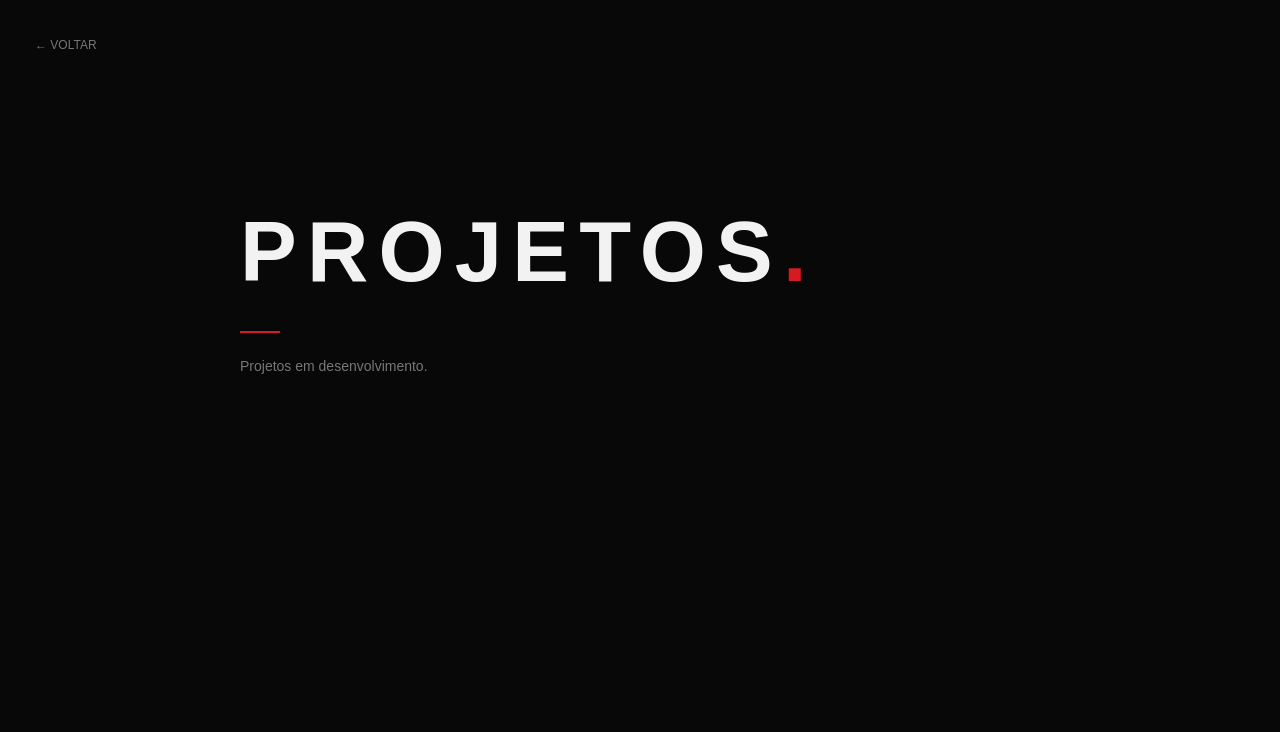
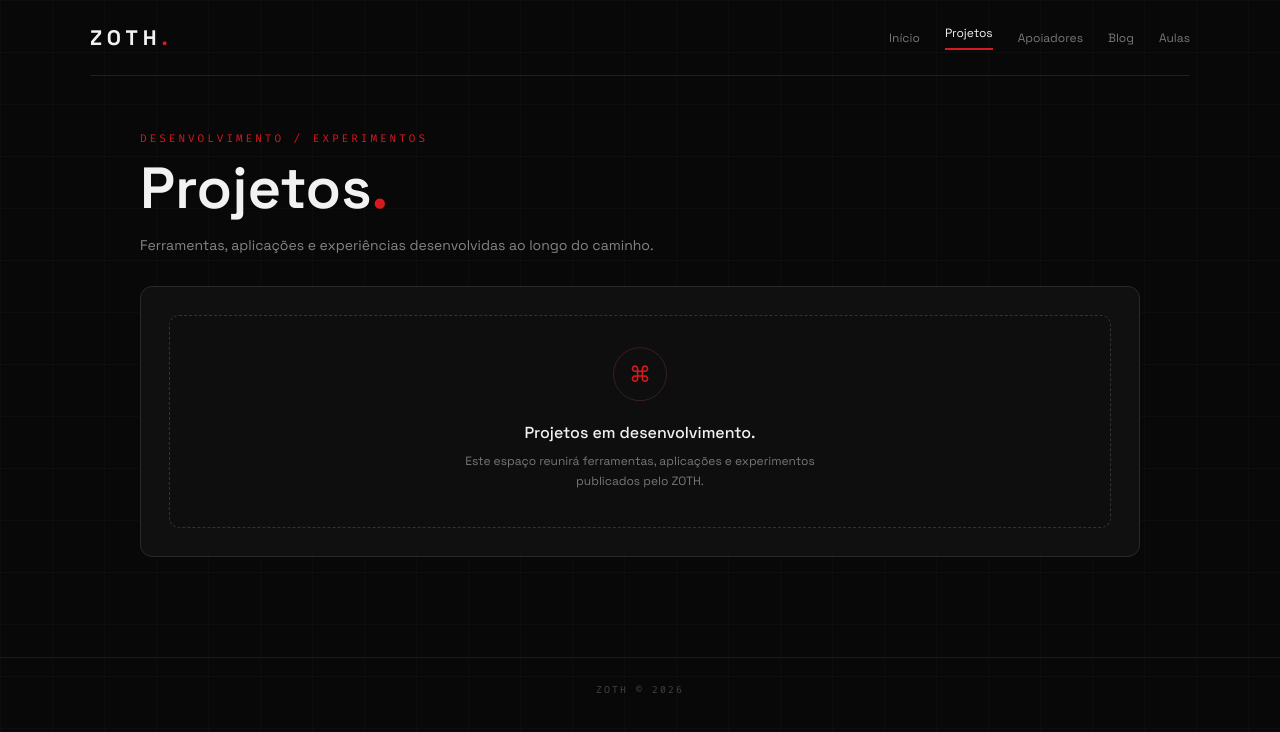
Before and after one commit to Z0TH729/zoth, a plain HTML site: page projetos.html in a window 1280 px wide. Drawn offline with Linux system fonts and the light colour scheme.

Commit message:
Padroniza layout do site no estilo da comunidade

```diff
--- a/projetos.html
+++ b/projetos.html
@@ -1,73 +1,34 @@
 <!DOCTYPE html>
-<html lang="pt-BR">
-<head>
-<meta charset="UTF-8">
-<meta name="viewport" content="width=device-width, initial-scale=1.0">
-<title>ZOTH — Projetos</title>
-
+<html lang="pt-BR"><head><meta charset="UTF-8"><meta name="viewport" content="width=device-width, initial-scale=1.0"><meta name="theme-color" content="#080808"><title>Projetos | ZOTH</title>
+<link rel="preconnect" href="https://fonts.googleapis.com"><link rel="preconnect" href="https://fonts.gstatic.com" crossorigin><link href="https://fonts.googleapis.com/css2?family=Space+Grotesk:wght@400;500;600;700&family=Fira+Code:wght@400;500&display=swap" rel="stylesheet">
 <style>
-* {
-    margin: 0;
-    padding: 0;
-    box-sizing: border-box;
-}
-
-body {
-    background: #080808;
-    color: #f2f2f2;
-    font-family: Arial, sans-serif;
-    min-height: 100vh;
-    padding: 35px;
-}
-
-a {
-    color: #777;
-    text-decoration: none;
-    font-size: 12px;
-}
-
-a:hover {
-    color: #d71920;
-}
-
-main {
-    max-width: 800px;
-    margin: 150px auto;
-}
-
-h1 {
-    font-size: clamp(45px, 9vw, 85px);
-    letter-spacing: .12em;
-}
-
-h1 span {
-    color: #d71920;
-}
-
-p {
-    color: #777;
-    margin-top: 25px;
-    font-size: 14px;
-}
-
-.line {
-    width: 40px;
-    height: 2px;
-    background: #d71920;
-    margin-top: 30px;
-}
-</style>
-</head>
-
-<body>
-
-<a href="index.html">← VOLTAR</a>
-
-<main>
-    <h1>PROJETOS<span>.</span></h1>
-    <div class="line"></div>
-    <p>Projetos em desenvolvimento.</p>
-</main>
-
-</body>
-</html>
+*{margin:0;padding:0;box-sizing:border-box}
+html{scroll-behavior:smooth}
+body{min-height:100vh;overflow-x:hidden;background:#080808;color:#f2f2f2;font-family:'Space Grotesk',sans-serif;opacity:0;animation:pageIn .7s ease forwards}
+body::before{content:"";position:fixed;inset:0;z-index:-1;pointer-events:none;background-image:linear-gradient(rgba(255,255,255,.022) 1px,transparent 1px),linear-gradient(90deg,rgba(255,255,255,.022) 1px,transparent 1px);background-size:52px 52px}
+a{color:inherit;text-decoration:none}
+.topbar{width:min(1100px,calc(100% - 40px));height:76px;margin:auto;display:flex;align-items:center;justify-content:space-between;border-bottom:1px solid #202020}
+.brand{color:#f2f2f2;font-size:21px;font-weight:700;letter-spacing:5px}.brand span{color:#d71920}
+nav{display:flex;align-items:center;gap:25px}nav a{color:#777;font-size:12px;transition:color .25s}nav a:hover,nav a.active{color:#f2f2f2}nav a.active::after{content:"";display:block;width:100%;height:2px;margin-top:7px;background:#d71920}
+main{width:min(1000px,calc(100% - 40px));margin:55px auto 100px}
+.page-heading{margin-bottom:28px;animation:rise .7s both}.eyebrow{color:#d71920;font:11px 'Fira Code',monospace;letter-spacing:3px;margin-bottom:12px}
+h1{font-size:clamp(34px,6vw,58px);line-height:1.05;font-weight:600}.intro{max-width:590px;margin-top:14px;color:#858585;font-size:14px;line-height:1.8}
+.panel{overflow:hidden;border:1px solid #292929;border-radius:12px;background:#101010;animation:rise .8s .12s both}
+.panel-body{padding:28px}.section-head{display:flex;align-items:end;justify-content:space-between;gap:15px;margin:38px 0 18px}
+.section-head h2{font-size:19px;font-weight:500}.section-head p{color:#666;font:10px 'Fira Code',monospace}
+.card-grid{display:grid;grid-template-columns:repeat(auto-fit,minmax(230px,1fr));gap:16px}
+.content-card{position:relative;overflow:hidden;padding:24px;border:1px solid #292929;border-radius:12px;background:linear-gradient(145deg,#171717,#101010 65%);transition:transform .3s,border-color .3s,box-shadow .3s}
+.content-card:hover{transform:translateY(-5px);border-color:#d71920;box-shadow:0 12px 35px rgba(215,25,32,.09)}
+.content-card h2,.content-card h3{font-size:19px;font-weight:600}.content-card p{margin-top:10px;color:#858585;font-size:13px;line-height:1.75}
+.card-label{margin-bottom:12px;color:#d71920;font:10px 'Fira Code',monospace;letter-spacing:2px}
+.empty-state{min-height:210px;display:grid;place-items:center;padding:35px 20px;border:1px dashed #333;border-radius:10px;background:rgba(15,15,15,.72);text-align:center}
+.empty-icon{width:54px;height:54px;margin:0 auto 17px;display:grid;place-items:center;border:1px solid #3a2021;border-radius:50%;color:#d71920;font-size:22px;animation:float 3s ease-in-out infinite}
+.empty-state h2{font-size:16px;font-weight:500}.empty-state p{max-width:390px;margin-top:8px;color:#777;font-size:12px;line-height:1.7}
+footer{padding:25px 20px;border-top:1px solid #1b1b1b;color:#444;text-align:center;font:10px 'Fira Code',monospace;letter-spacing:2px}
+@keyframes pageIn{to{opacity:1}}@keyframes rise{from{opacity:0;transform:translateY(18px)}to{opacity:1;transform:translateY(0)}}@keyframes float{0%,100%{transform:translateY(0)}50%{transform:translateY(-5px)}}
+@media(max-width:650px){.topbar{width:calc(100% - 30px);height:auto;min-height:70px;align-items:flex-start;padding:20px 0 14px;flex-direction:column;gap:16px}nav{width:100%;justify-content:space-between;gap:10px}nav a{font-size:11px}main{width:calc(100% - 30px);margin-top:38px}.panel-body{padding:21px}.section-head{align-items:flex-start;flex-direction:column}}
+@media(prefers-reduced-motion:reduce){*,*::before,*::after{animation-duration:.01ms!important;animation-iteration-count:1!important;scroll-behavior:auto!important;transition-duration:.01ms!important}body{opacity:1}}
+</style></head><body>
+<header class="topbar"><a class="brand" href="index.html">ZOTH<span>.</span></a><nav aria-label="Navegação principal"><a href="index.html">Início</a><a href="projetos.html" class="active">Projetos</a><a href="apoiadores.html">Apoiadores</a><a href="blog.html" >Blog</a><a href="aulas.html" >Aulas</a></nav></header>
+<main><section class="page-heading"><p class="eyebrow">DESENVOLVIMENTO / EXPERIMENTOS</p><h1>Projetos<span style="color:#d71920">.</span></h1><p class="intro">Ferramentas, aplicações e experiências desenvolvidas ao longo do caminho.</p></section>
+<section class="panel"><div class="panel-body"><div class="empty-state"><div><div class="empty-icon">⌘</div><h2>Projetos em desenvolvimento.</h2><p>Este espaço reunirá ferramentas, aplicações e experimentos publicados pelo ZOTH.</p></div></div></div></section></main><footer>ZOTH © 2026</footer></body></html>
```
